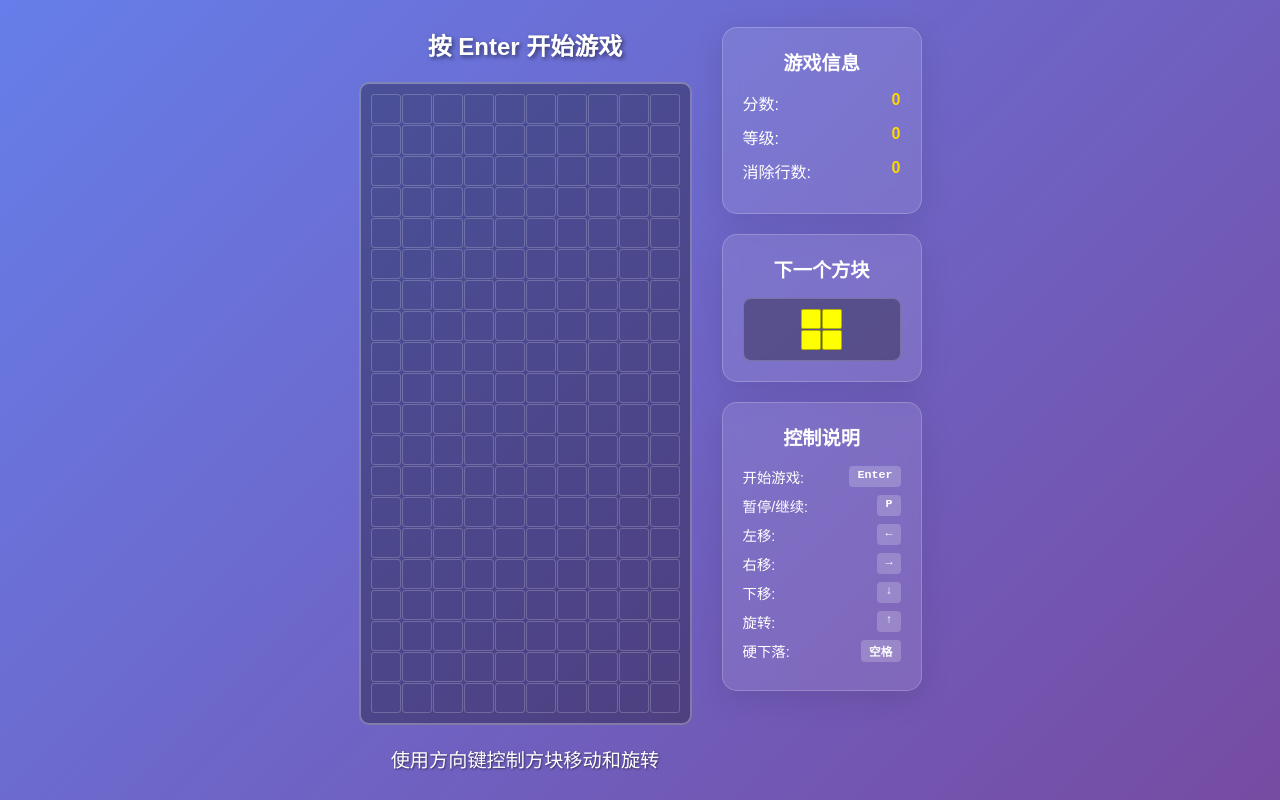
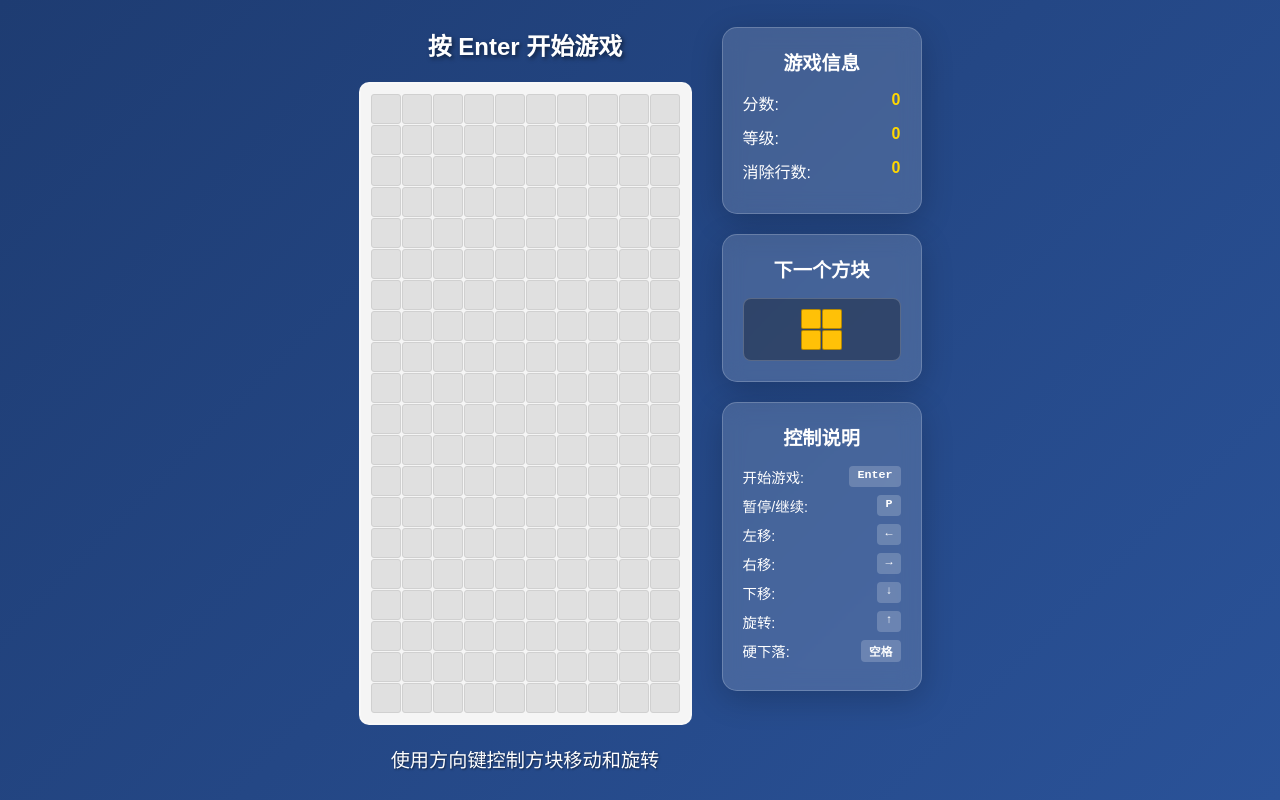
Before and after one commit to cgsvv/TetrisGame, a React (Vite) app: page / in a window 1280 px wide. Built offline with nearby package versions, Linux system fonts and the light colour scheme.

Commit message:
优化游戏配色方案
- 重新设计全局背景为深蓝色渐变
- 游戏板背景改为浅色，提升对比度
- 调整方块颜色为深色系，在浅色背景上更清晰
- 修复空白格子背景色显示问题
- 使用Material Design色彩系统，提升视觉体验

```diff
--- a/src/components/GameBoard.tsx
+++ b/src/components/GameBoard.tsx
@@ -53,7 +53,7 @@ export const GameBoard: React.FC<GameBoardProps> = ({ gameState }) => {
 
   const getCellStyle = (cellValue: number | string, row: number, col: number) => {
     const baseStyle = {
-      backgroundColor: cellValue === 0 ? 'transparent' : TETROMINO_COLORS[cellValue as keyof typeof TETROMINO_COLORS],
+      backgroundColor: cellValue === 0 ? undefined : TETROMINO_COLORS[cellValue as keyof typeof TETROMINO_COLORS],
     };
 
     const isCurrentPiece = currentPiece &&
--- a/src/styles/GameBoard.module.css
+++ b/src/styles/GameBoard.module.css
@@ -3,7 +3,7 @@
   grid-template-columns: repeat(10, 30px);
   grid-template-rows: repeat(20, 30px);
   gap: 1px;
-  background: rgba(0, 0, 0, 0.3);
+  background: #f5f5f5;
   padding: 10px;
   border-radius: 10px;
   border: 2px solid rgba(255, 255, 255, 0.3);
@@ -17,8 +17,8 @@
 }
 
 .cell.empty {
-  background: rgba(255, 255, 255, 0.1);
-  border: 1px solid rgba(255, 255, 255, 0.2);
+  background: #e0e0e0;
+  border: 1px solid #d0d0d0;
 }
 
 .cell.filled {
--- a/src/styles/global.css
+++ b/src/styles/global.css
@@ -6,7 +6,7 @@
 
 body {
   font-family: 'Arial', sans-serif;
-  background: linear-gradient(135deg, #667eea 0%, #764ba2 100%);
+  background: linear-gradient(135deg, #1e3c72 0%, #2a5298 100%);
   min-height: 100vh;
   display: flex;
   justify-content: center;
@@ -29,11 +29,11 @@ body {
 }
 
 .game-board-container {
-  background: rgba(255, 255, 255, 0.1);
+  background: rgba(255, 255, 255, 0.15);
   backdrop-filter: blur(10px);
   border-radius: 15px;
   padding: 20px;
-  box-shadow: 0 8px 32px rgba(0, 0, 0, 0.1);
+  box-shadow: 0 8px 32px rgba(0, 0, 0, 0.2);
   border: 1px solid rgba(255, 255, 255, 0.2);
 }
 
@@ -45,11 +45,11 @@ body {
 }
 
 .info-panel {
-  background: rgba(255, 255, 255, 0.1);
+  background: rgba(255, 255, 255, 0.15);
   backdrop-filter: blur(10px);
   border-radius: 15px;
   padding: 20px;
-  box-shadow: 0 8px 32px rgba(0, 0, 0, 0.1);
+  box-shadow: 0 8px 32px rgba(0, 0, 0, 0.2);
   border: 1px solid rgba(255, 255, 255, 0.2);
 }
 
@@ -73,11 +73,11 @@ body {
 }
 
 .controls {
-  background: rgba(255, 255, 255, 0.1);
+  background: rgba(255, 255, 255, 0.15);
   backdrop-filter: blur(10px);
   border-radius: 15px;
   padding: 20px;
-  box-shadow: 0 8px 32px rgba(0, 0, 0, 0.1);
+  box-shadow: 0 8px 32px rgba(0, 0, 0, 0.2);
   border: 1px solid rgba(255, 255, 255, 0.2);
 }
 
--- a/src/utils/constants.ts
+++ b/src/utils/constants.ts
@@ -6,13 +6,13 @@ export const BOARD_HEIGHT = 20;
 
 // 方块颜色映射
 export const TETROMINO_COLORS: Record<TetrominoType, string> = {
-  I: '#00f5ff', // 青色
-  O: '#ffff00', // 黄色
-  T: '#a000f0', // 紫色
-  S: '#00f000', // 绿色
-  Z: '#f00000', // 红色
-  J: '#0000f0', // 蓝色
-  L: '#ffa500', // 橙色
+  I: '#00bcd4', // 深青色
+  O: '#ffc107', // 深黄色
+  T: '#9c27b0', // 深紫色
+  S: '#4caf50', // 深绿色
+  Z: '#f44336', // 深红色
+  J: '#2196f3', // 深蓝色
+  L: '#ff9800', // 深橙色
 };
 
 // 游戏速度配置
@@ -43,7 +43,7 @@ export const KEY_MAPPING = {
   LEFT: ['ArrowLeft', 'a', 'A'],
   RIGHT: ['ArrowRight', 'd', 'D'],
   DOWN: ['ArrowDown', 's', 'S'],
-  ROTATE: ['ArrowUp', 'w', 'W', ' '], // 空格键也可以旋转
+  ROTATE: ['ArrowUp', 'w', 'W'], // 移除空格键
   DROP: [' '], // 空格键硬下落
   PAUSE: ['p', 'P', 'Escape'],
   START: ['Enter'],
```
